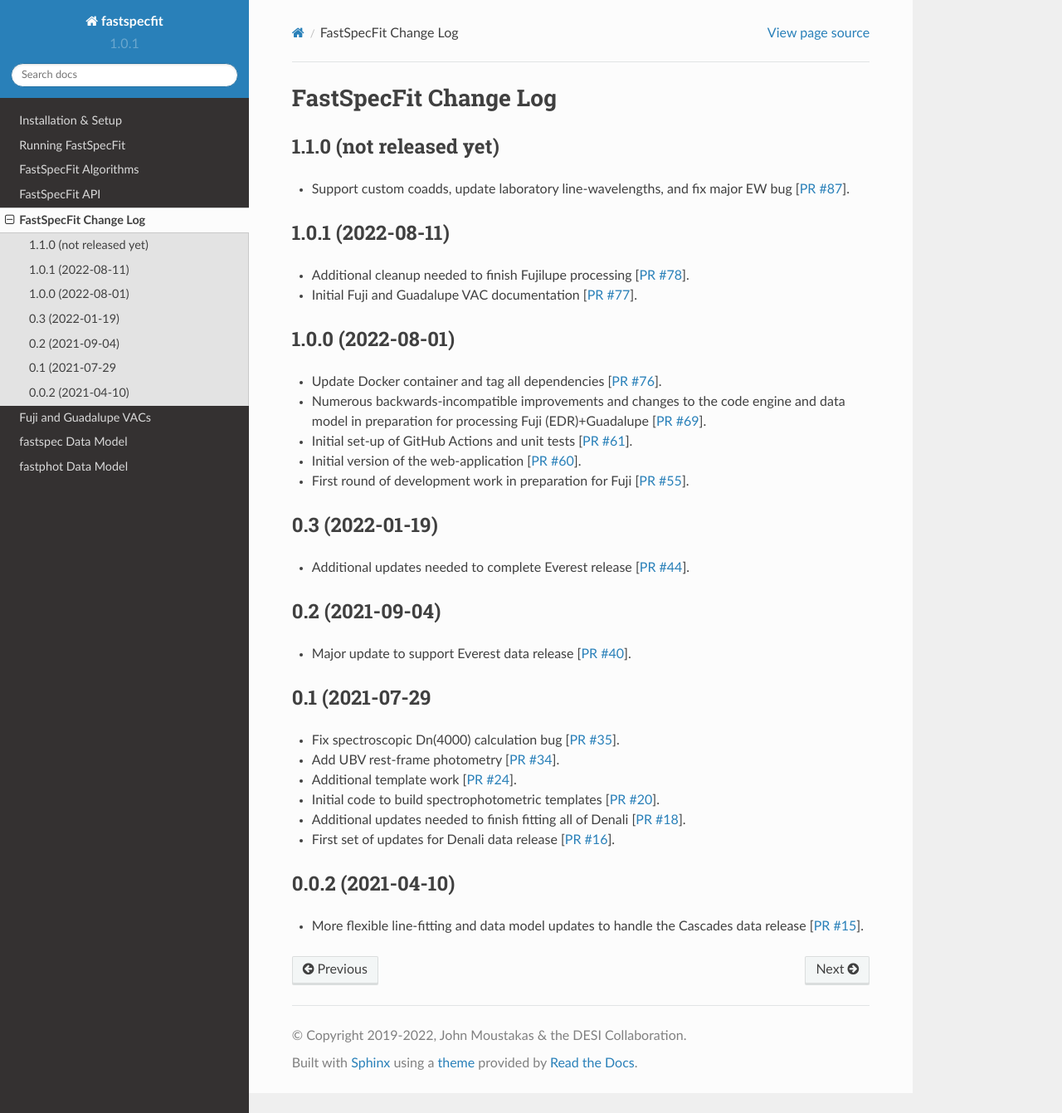
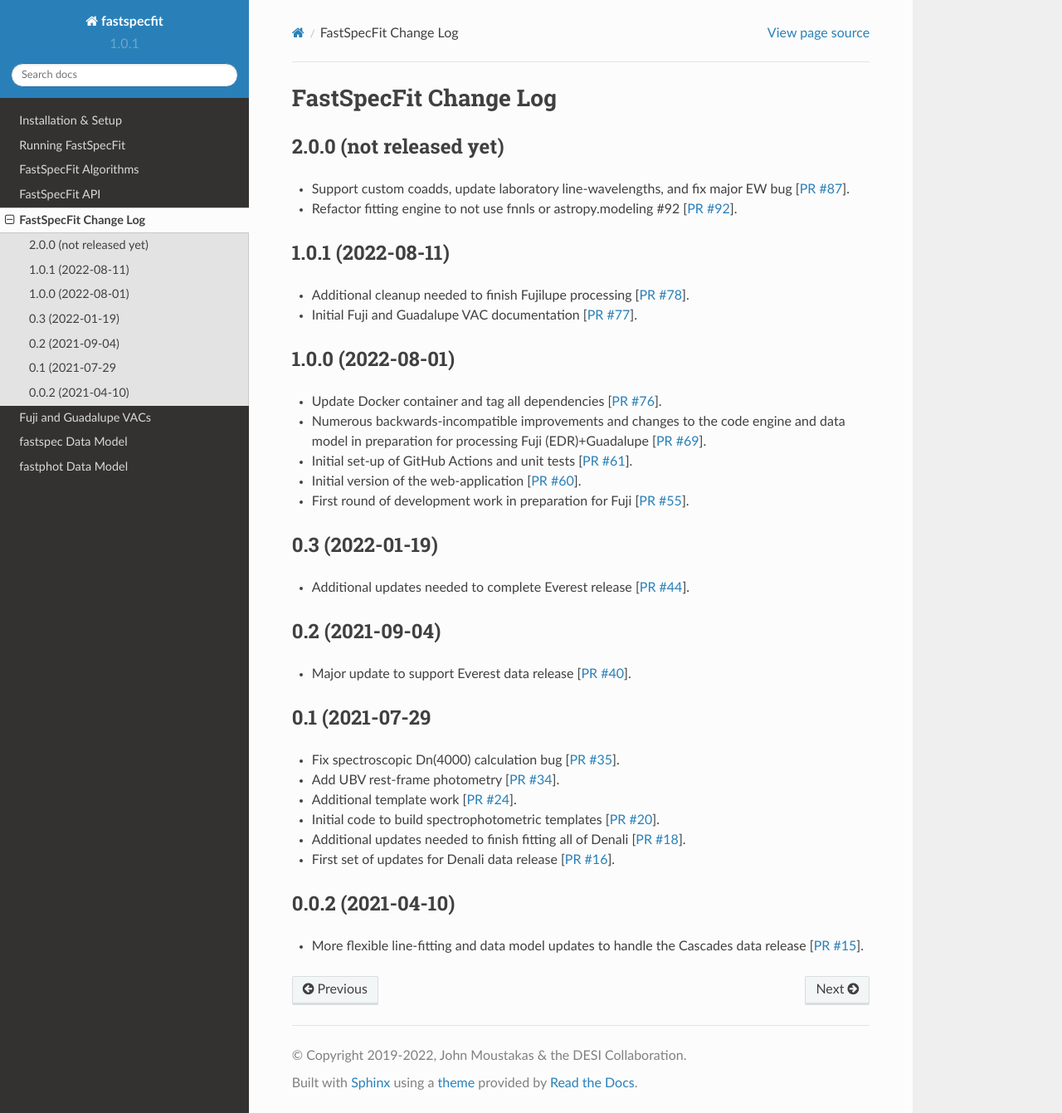
Before and after one commit to desihub/fastspecfit, a Sphinx documentation site: the page built from doc/changes.rst, in a window 1280 px wide and 1341 px high. Shown: the whole window at 83% size. Built offline with Sphinx 7.4.7 and the Read the Docs theme 2.0.0, drawn with Linux system fonts in a browser that asks for light colours.

Commit message:
update change log [ci skip]

```diff
--- a/doc/changes.rst
+++ b/doc/changes.rst
@@ -2,13 +2,15 @@
 FastSpecFit Change Log
 ======================
 
-1.1.0 (not released yet)
+2.0.0 (not released yet)
 ------------------------
 
 * Support custom coadds, update laboratory line-wavelengths, and fix major EW
   bug [`PR #87`_].
+* Refactor fitting engine to not use fnnls or astropy.modeling #92 [`PR #92`_].
 
 .. _`PR #87`: https://github.com/desihub/fastspecfit/pull/87
+.. _`PR #92`: https://github.com/desihub/fastspecfit/pull/92
 
 1.0.1 (2022-08-11)
 ------------------
```
